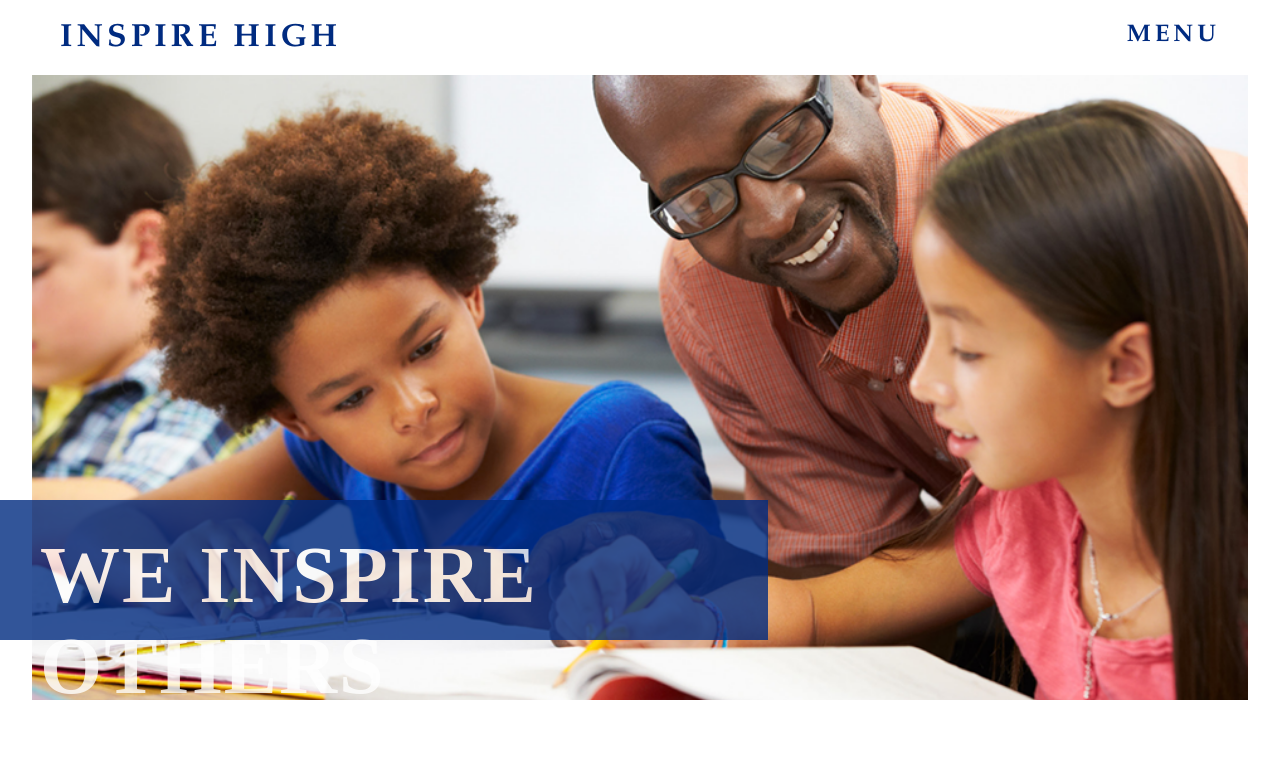
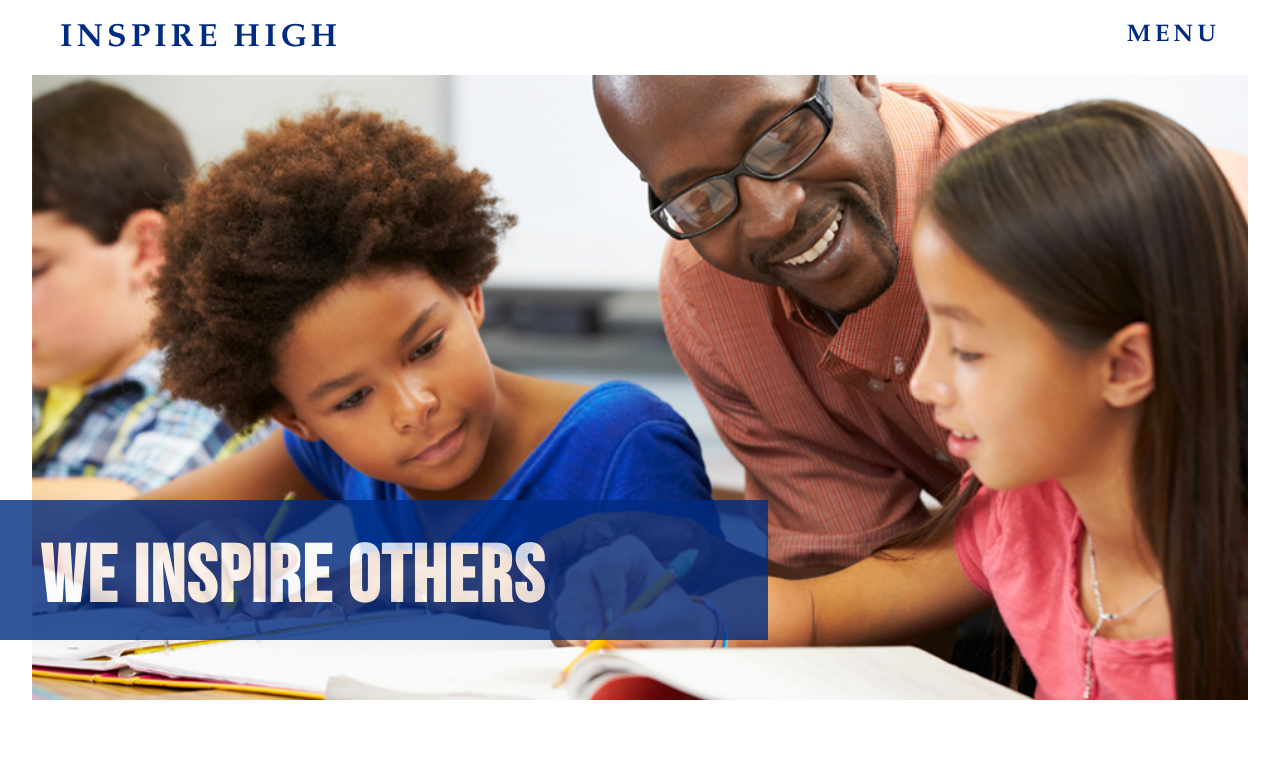
Before and after one commit to brandonlwu/inspirehigh, a plain HTML site: page index.html in a window 1280 px wide. Shown: the top 777 px of the page. Drawn offline with Linux system fonts and the light colour scheme.

Commit message:
Update inspire.css

```diff
--- a/inspire.css
+++ b/inspire.css
@@ -1,5 +1,15 @@
 @charset "UTF-8";
 /* CSS Document */
+
+@font-face {
+    font-family: "Garamond";
+    src: url('Garamond.ttf') format("truetype");
+}
+
+@font-face {
+    font-family: "Bebas Neue";
+    src: url('BebasNeue.otf');
+}
 
 body, html {
     height: 100%;
```
